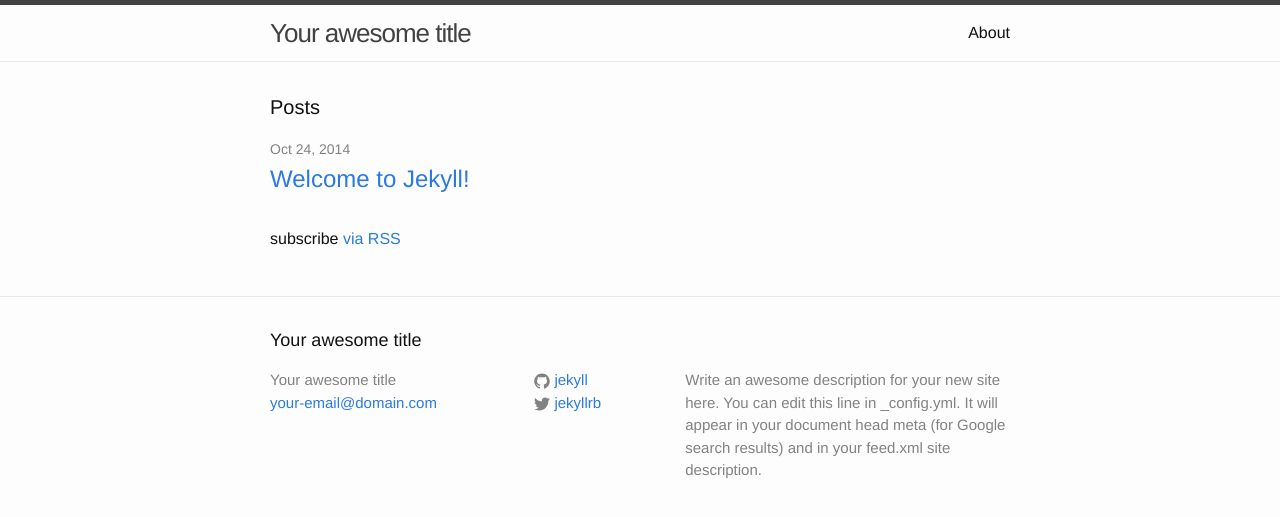
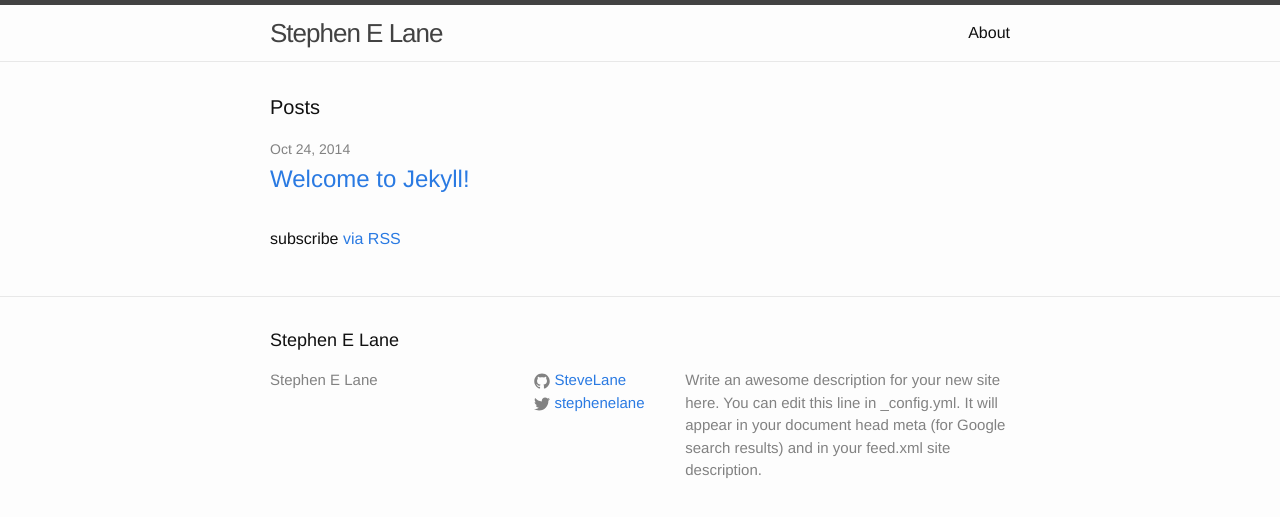
Before and after one commit to SteveLane/SteveLane.github.io, a Jekyll site: the page built from index.html, in a window 1280 px wide. Shown: the top 517 px of the page. Built offline with Jekyll 4.4.1, drawn with Linux system fonts in a browser that asks for light colours.

Commit message:
Changes to site name and description.

```diff
--- a/_config.yml
+++ b/_config.yml
@@ -1,14 +1,16 @@
 # Site settings
-title: Your awesome title
-email: your-email@domain.com
+title: Stephen E Lane
+email: ""
 description: > # this means to ignore newlines until "baseurl:"
   Write an awesome description for your new site here. You can edit this
   line in _config.yml. It will appear in your document head meta (for
   Google search results) and in your feed.xml site description.
 baseurl: "" # the subpath of your site, e.g. /blog/
-url: "http://yourdomain.com" # the base hostname & protocol for your site
-twitter_username: jekyllrb
-github_username:  jekyll
+url: "http://www.stephenelane.com" # the base hostname & protocol for your site
+twitter_username: stephenelane
+github_username:  SteveLane
 
 # Build settings
 markdown: kramdown
+safe: true
+auto: true # Generates website as files are altered.
```
Also changed, not shown: 2 other files.
